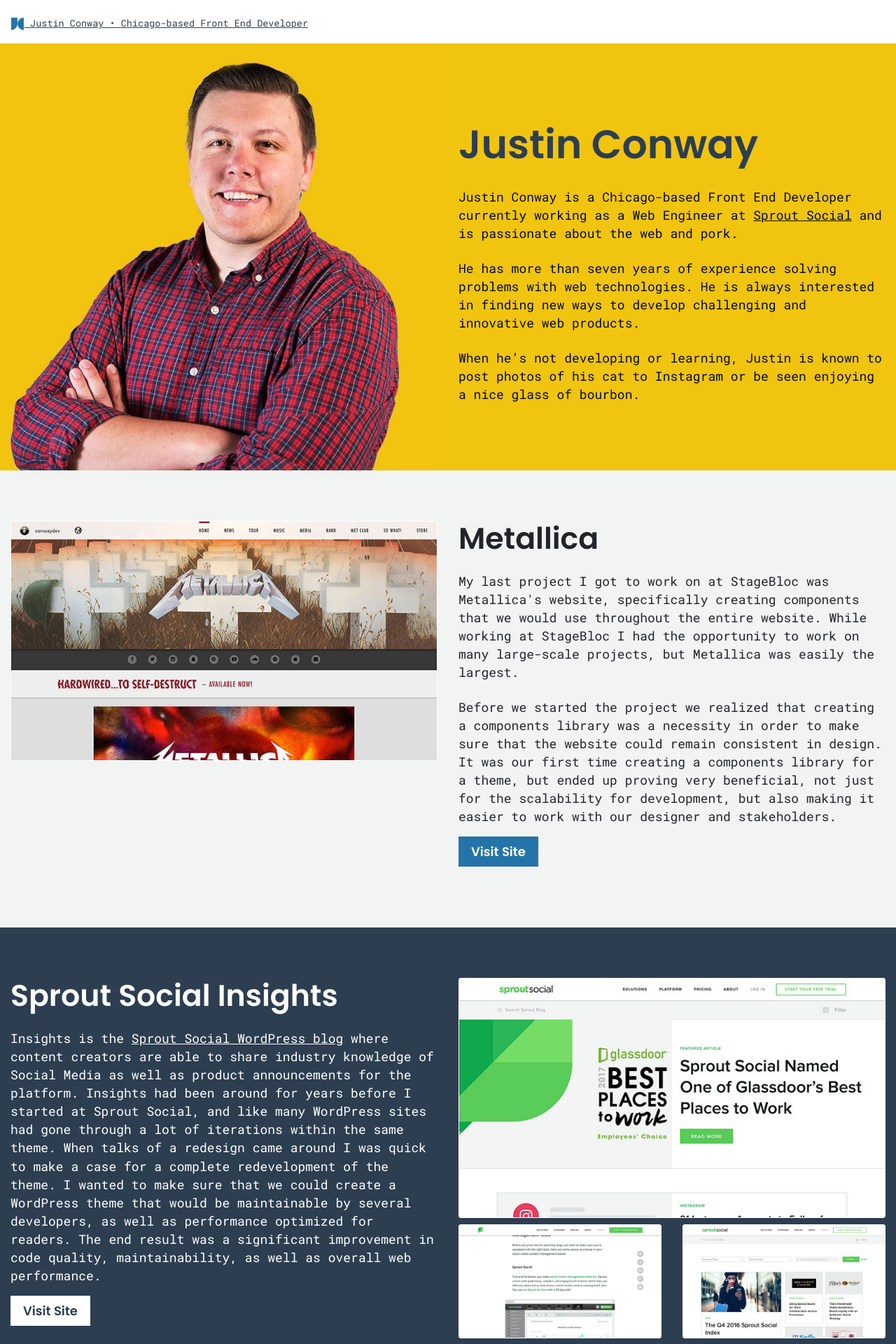
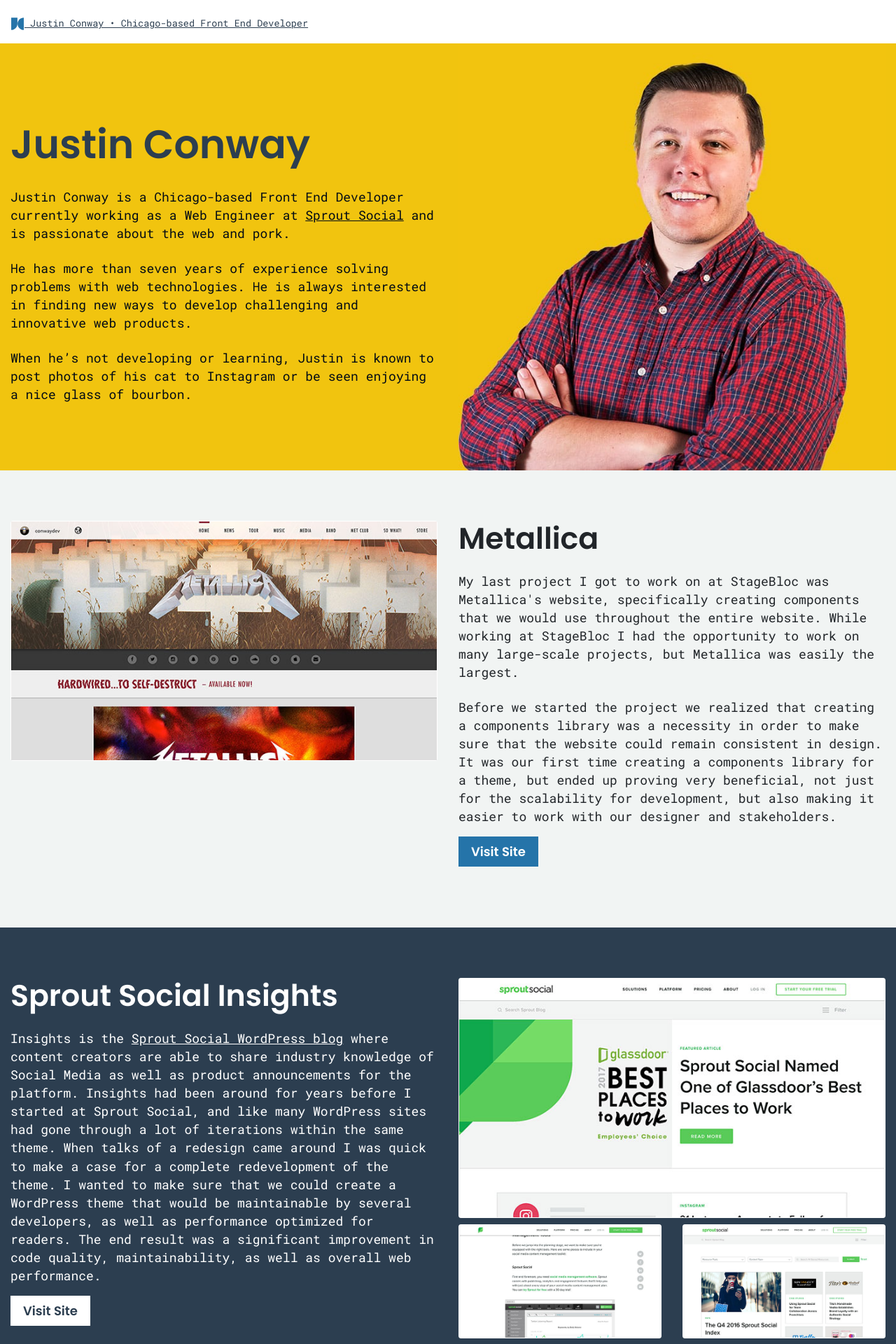
Before and after one commit to conwaydev/conwaydev.github.io, a Jekyll site: the page built from index.html, in a window 1280 px wide. Shown: the top 1920 px of the page at 70% size. Built offline with Jekyll 4.4.1, drawn with Linux system fonts in a browser that asks for light colours; comment, search, counter and statistics services are not loaded.

Commit message:
fix stuff

```diff
--- a/_scss/_base.scss
+++ b/_scss/_base.scss
@@ -107,6 +107,7 @@
   padding: .5rem 1rem;
 
   &:hover {
+    color: $white;
     background: $navy;
   }
 
@@ -115,6 +116,7 @@
     background: $white;
 
     &:hover {
+      color: $navy;
       background: $yellow;
     }
   }
--- a/_scss/layout/_grid.scss
+++ b/_scss/layout/_grid.scss
@@ -27,4 +27,12 @@
             @include make-col(6);
         }
     }
+    &--reverse {
+        @media (min-width: 60em) {
+            order: 1;
+            + .column {
+                order: 0;
+            }
+        }
+    }
 }
--- a/index.html
+++ b/index.html
@@ -5,7 +5,7 @@
 <section class="intro section">
     <div class="wrapper">
         <div class="row row--center">
-            <div class="column column--split">
+            <div class="column column--split column--reverse">
                 <picture>
                     <source srcset="assets/img/headshot.jpg, assets/img/headshot@2x.jpg 2x">
                     <img srcset="assets/img/headshot.jpg, assets/img/headshot@2x.jpg 2x" alt="Justin Conway">
```
Also changed, not shown: _includes/css/main.css.
